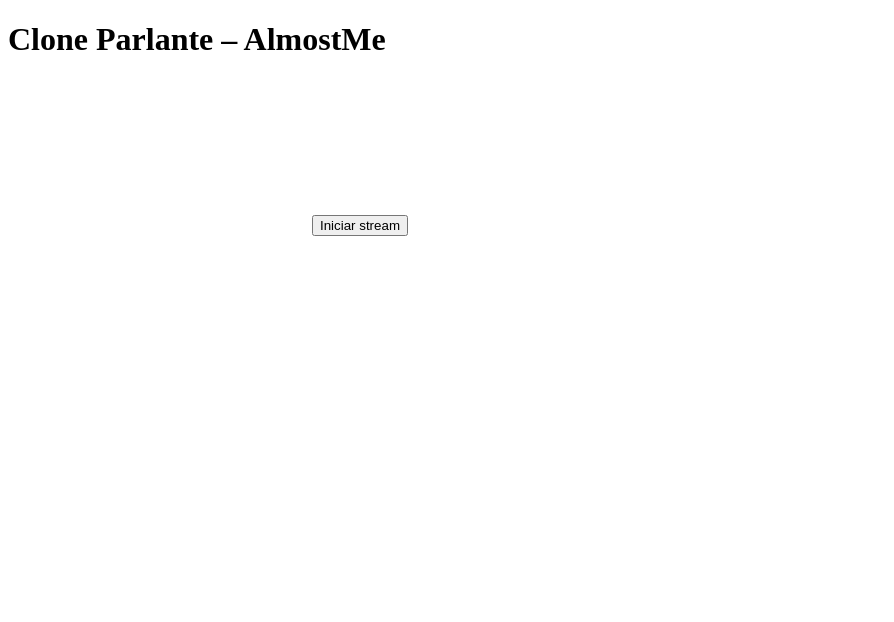
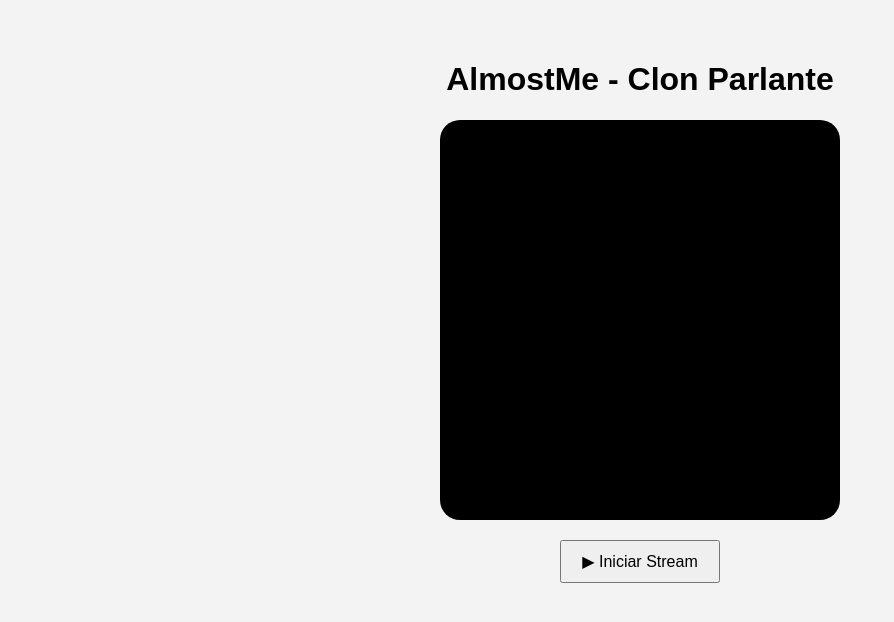
Before and after one commit to jspoleti66/Projects, a Flask app: page / in a window 1280 px wide. Shown: the top 622 px of the page, without its empty margins (0-894 px from the left). Run offline with Flask 3, Linux system fonts and the light colour scheme.

Commit message:
Update index.html

```diff
--- a/templates/index.html
+++ b/templates/index.html
@@ -3,13 +3,34 @@
 <head>
   <meta charset="UTF-8" />
   <meta name="viewport" content="width=device-width, initial-scale=1.0"/>
-  <title>AlmostMe</title>
+  <title>AlmostMe - Clon Interactivo</title>
+  <style>
+    body {
+      font-family: sans-serif;
+      background: #f3f3f3;
+      padding: 2rem;
+      display: flex;
+      flex-direction: column;
+      align-items: center;
+    }
+    video {
+      width: 400px;
+      height: 400px;
+      background: black;
+      border-radius: 20px;
+      margin-bottom: 20px;
+    }
+    button {
+      padding: 10px 20px;
+      font-size: 1rem;
+    }
+  </style>
 </head>
 <body>
-  <h1>Clone Parlante – AlmostMe</h1>
-  <video id="talk-video" autoplay playsinline muted></video>
-  <button onclick="startStream()">Iniciar stream</button>
+  <h1>AlmostMe - Clon Parlante</h1>
+  <video id="talking-video" autoplay playsinline muted></video>
+  <button onclick="startStream()">▶ Iniciar Stream</button>
 
-  <script src="/static/script.js"></script>
+  <script src="script.js"></script>
 </body>
 </html>
```
